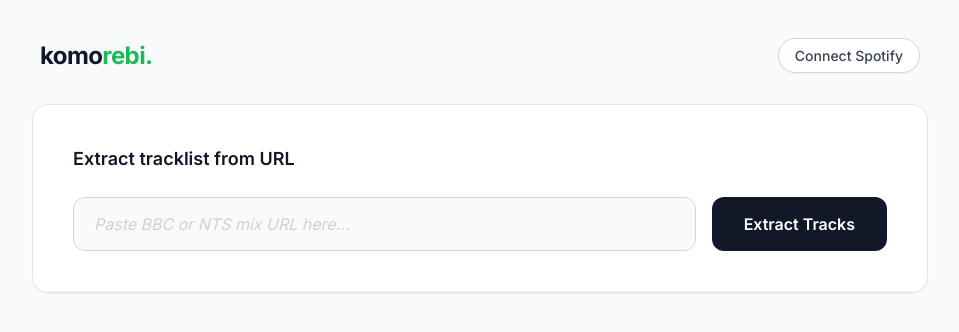
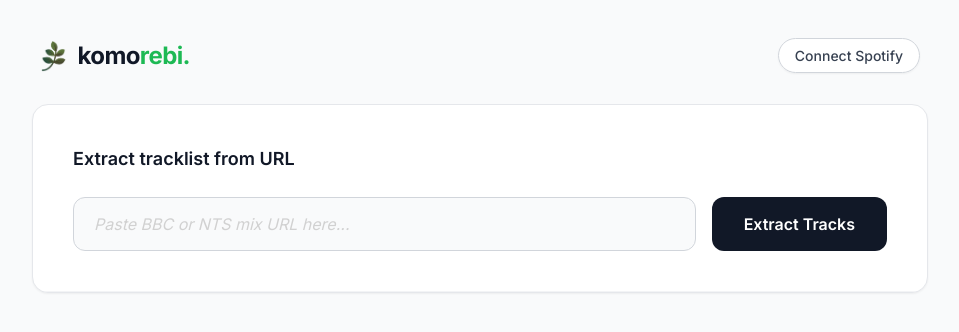
Before and after one commit to twhi/komorebi, a Django app: template scraper/templates/scraper/index.html in a window 1280 px wide. Shown: the top 332 px of the page, without its empty margins (160-1119 px from the left). Run offline with Django 5.2, Linux system fonts and the light colour scheme; the template is opened without the code that fills it, so the values that code supplies are empty; some libraries are stand-ins or nearby versions.

Commit message:
add logos

```diff
--- a/scraper/templates/scraper/index.html
+++ b/scraper/templates/scraper/index.html
@@ -5,8 +5,9 @@
 <head>
     <meta charset="UTF-8">
     <meta name="viewport" content="width=device-width, initial-scale=1.0">
-    <title>Radio to Spotify</title>
+    <title>komorebi. - Spotify Utils</title>
 
+    <link rel="icon" type="image/x-icon" href="{% static 'scraper/media/favicon.ico' %}">
     <link rel="preconnect" href="https://fonts.googleapis.com">
     <link rel="preconnect" href="https://fonts.gstatic.com" crossorigin>
     <link href="https://fonts.googleapis.com/css2?family=Inter:wght@400;500;600;700&display=swap" rel="stylesheet">
@@ -45,7 +46,11 @@
     {% endif %}
 
     <div class="w-full max-w-4xl flex justify-between items-center mb-8 px-2">
-        <h1 class="text-2xl font-bold text-gray-900 tracking-tight">komo<span class="text-spotify">rebi.</span></h1>
+
+        <div class="flex items-center gap-3">
+            <img src="{% static 'scraper/media/logo.png' %}" alt="Komorebi Logo" class="h-8 w-auto">
+            <h1 class="text-2xl font-bold text-gray-900 tracking-tight">komo<span class="text-spotify">rebi.</span></h1>
+        </div>
 
         <div class="text-sm font-medium">
             {% if not request.session.spotify_token %}
```
Also changed, not shown: scraper/static/scraper/media/favicon.ico (added), scraper/static/scraper/media/logo.png (added).
